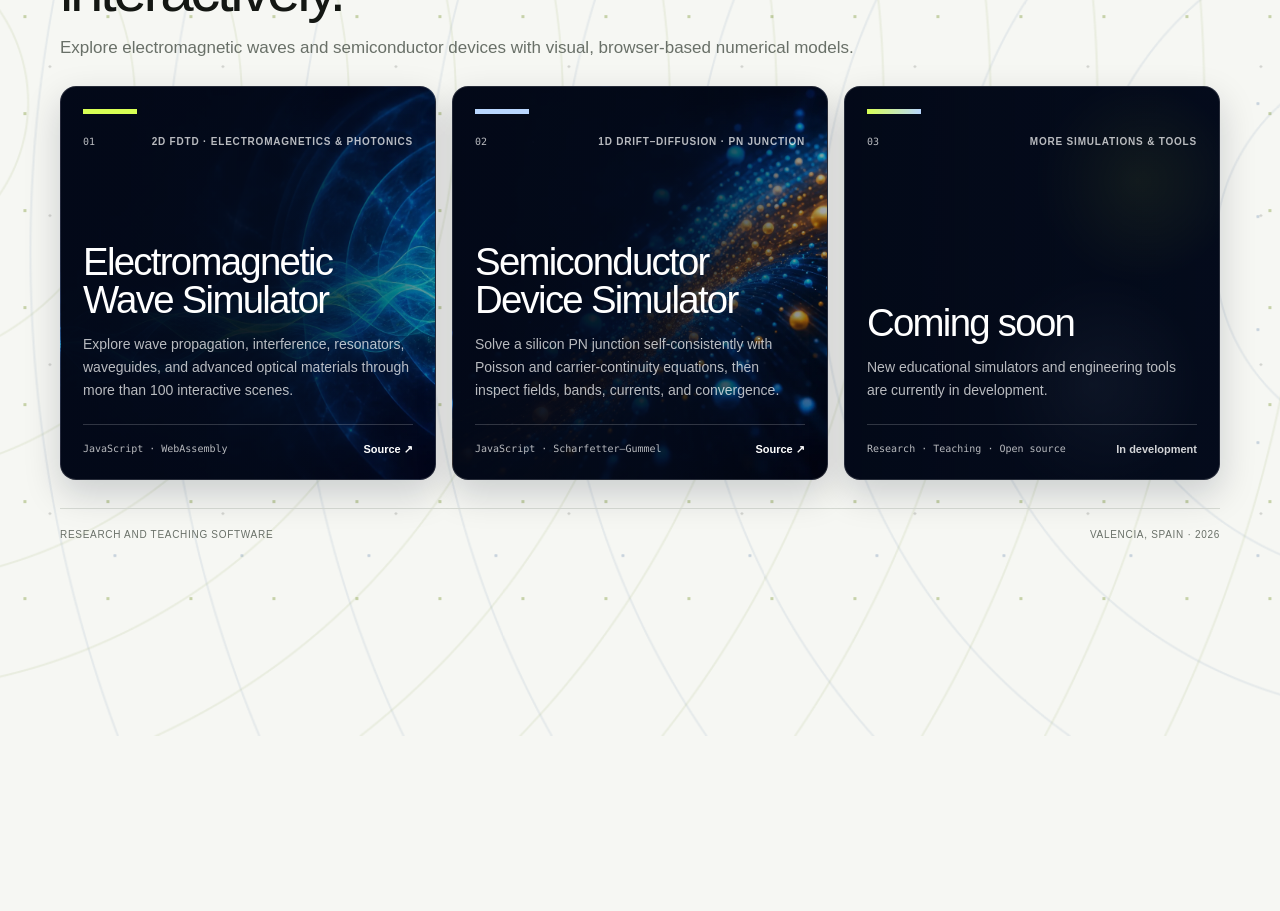
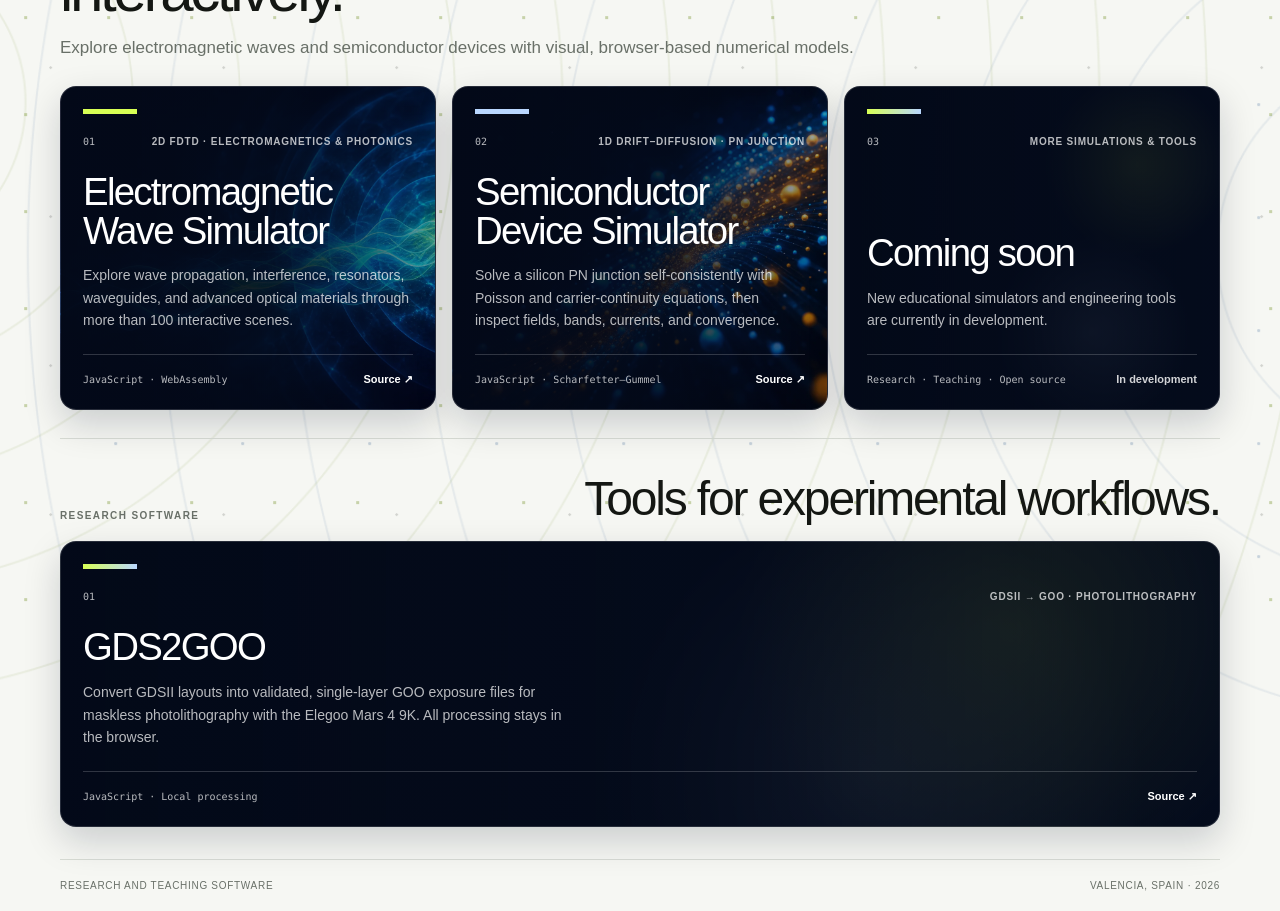
Before and after one commit to jorpago2/jorpago2.github.io, a Next.js app: page / in a window 1280 px wide. Shown: the part 240-1151 px from the top of the page. Before the commit the page ends 800 px from the top, so only its background shows below. Built offline with nearby package versions, Linux system fonts and the light colour scheme.

Commit message:
add GDS2GOO research tools section

```diff
--- a/app/globals.css
+++ b/app/globals.css
@@ -330,6 +330,41 @@ h2 {
   font-weight: 800;
 }
 
+.research-tools {
+  padding: 36px 0 32px;
+  border-top: 1px solid var(--line);
+}
+
+.research-heading {
+  display: flex;
+  align-items: end;
+  justify-content: space-between;
+  gap: 32px;
+  margin-bottom: 18px;
+}
+
+.research-heading .eyebrow {
+  margin-bottom: 0;
+}
+
+.research-heading h2 {
+  max-width: 680px;
+  margin-bottom: 0;
+  font-size: clamp(32px, 4vw, 48px);
+}
+
+.simulator.research-tool {
+  min-height: 260px;
+  background-image:
+    linear-gradient(90deg, rgba(3, 9, 24, 0.98), rgba(3, 9, 24, 0.72)),
+    radial-gradient(circle at 82% 30%, rgba(216, 255, 84, 0.32), transparent 28%),
+    radial-gradient(circle at 70% 82%, rgba(185, 215, 255, 0.28), transparent 32%);
+}
+
+.research-tool::before {
+  background: linear-gradient(90deg, var(--lime), var(--blue));
+}
+
 footer {
   min-height: 78px;
   display: flex;
@@ -358,6 +393,7 @@ footer {
   .simulator:not(.soon):hover::before {
     width: 82px;
   }
+
 }
 
 @keyframes wave-motion {
@@ -392,7 +428,7 @@ footer {
 @media (min-width: 821px) {
   main {
     display: grid;
-    grid-template-rows: auto auto 1fr auto;
+    grid-template-rows: auto auto 1fr auto auto;
   }
 
   header {
@@ -457,6 +493,13 @@ footer {
   .simulator {
     min-height: 380px;
   }
+
+  .research-heading {
+    align-items: flex-start;
+    flex-direction: column;
+    gap: 8px;
+  }
+
 }
 
 @media (max-width: 560px) {
@@ -562,6 +605,22 @@ footer {
     padding-top: 10px;
   }
 
+  .research-tools {
+    padding: 24px 0 16px;
+  }
+
+  .research-heading {
+    margin-bottom: 12px;
+  }
+
+  .research-heading h2 {
+    font-size: 30px;
+  }
+
+  .simulator.research-tool {
+    min-height: 220px;
+  }
+
   footer {
     display: none;
   }
--- a/app/page.tsx
+++ b/app/page.tsx
@@ -109,6 +109,46 @@ export default function Home() {
         </article>
       </section>
 
+      <section className="research-tools" aria-labelledby="research-tools-title">
+        <div className="research-heading">
+          <p className="eyebrow">RESEARCH SOFTWARE</p>
+          <h2 id="research-tools-title">Tools for experimental workflows.</h2>
+        </div>
+
+        <article className="simulator research-tool">
+          <a
+            className="simulator-link"
+            href="https://jorpago2.github.io/gds2goo/"
+            target="_blank"
+            rel="noopener noreferrer"
+            aria-label="Open GDS2GOO in a new tab"
+          />
+          <div className="simulator-heading">
+            <span className="number">01</span>
+            <span className="field">GDSII → GOO · Photolithography</span>
+          </div>
+          <div className="simulator-copy">
+            <h2>GDS2GOO</h2>
+            <p>
+              Convert GDSII layouts into validated, single-layer GOO exposure
+              files for maskless photolithography with the Elegoo Mars 4 9K.
+              All processing stays in the browser.
+            </p>
+          </div>
+          <div className="simulator-footer">
+            <span className="detail">JavaScript · Local processing</span>
+            <a
+              className="source-link"
+              href="https://github.com/jorpago2/gds2goo"
+              target="_blank"
+              rel="noopener noreferrer"
+            >
+              Source <span aria-hidden="true">↗</span>
+            </a>
+          </div>
+        </article>
+      </section>
+
       <footer>
         <span>Research and teaching software</span>
         <span>Valencia, Spain · 2026</span>
```
Also changed, not shown: 1 other file (tests, documents, lock files or other folders).
